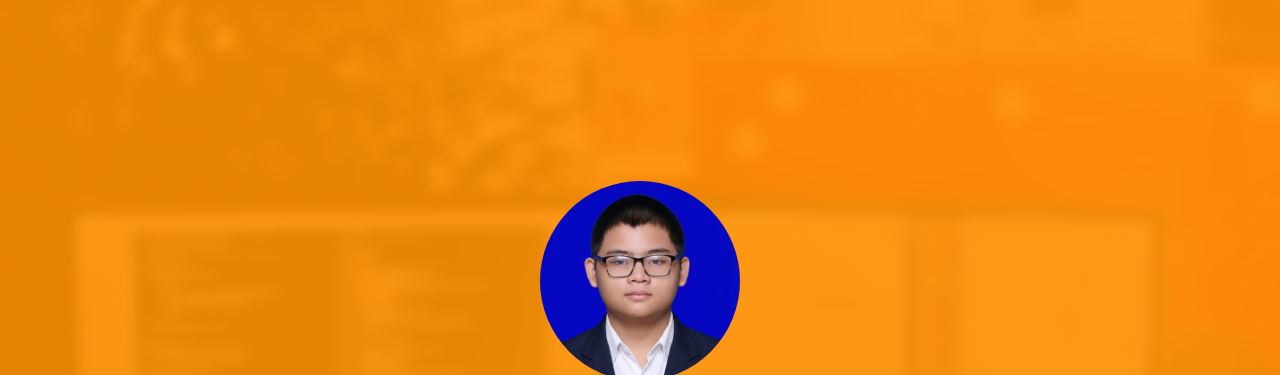
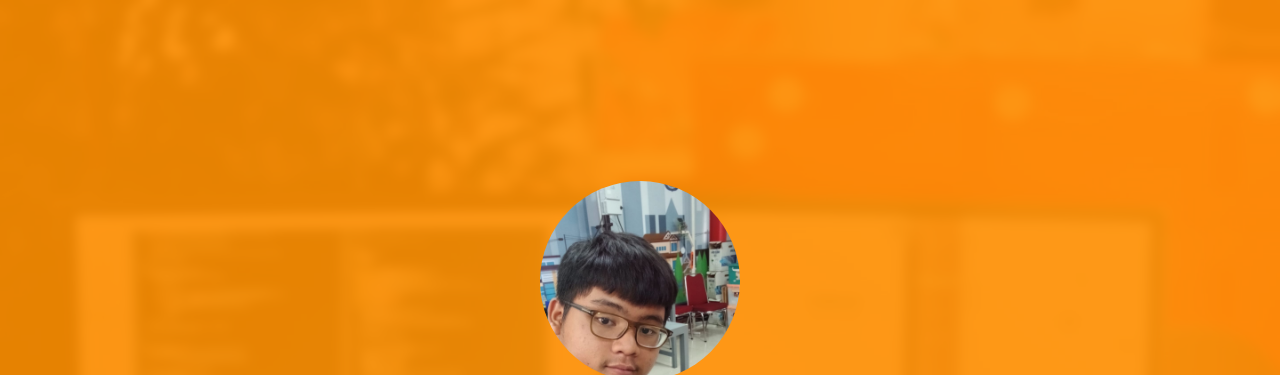
Before and after one commit to azurahumaidan11-coder/zuraportofolio, a plain HTML site: page index.html in a window 1280 px wide. Shown: the top 375 px of the page. Drawn offline with nearby package versions, Linux system fonts and the light colour scheme; files whose address does not match are found by name.

Commit message:
Update portfolio

```diff
--- a/index.html
+++ b/index.html
@@ -67,7 +67,7 @@
 				<div class="col-md-8 col-md-offset-2 text-center">
 					<div class="display-t js-fullheight">
 						<div class="display-tc js-fullheight animate-box" data-animate-effect="fadeIn">
-							<div class="profile-thumb" style="background: url(images/profileformal.jpeg);"></div>
+							<div class="profile-thumb" style="background: url(images/profileportofolio.jpeg);"></div>
 							<h1><span>Azura Humaidan Nugroho</span></h1>
 							<h3><span>Network Engineer</span></h3>
 							<p>
```
Also changed, not shown: images/profileportofolio.jpeg (added).
